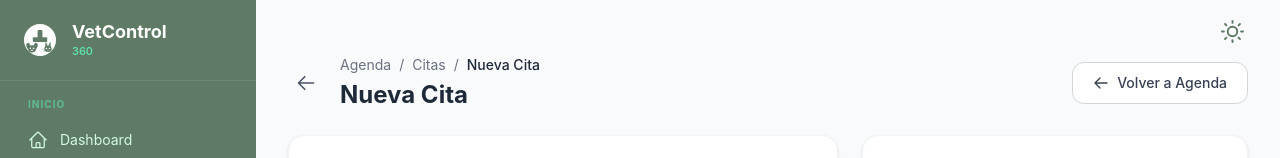
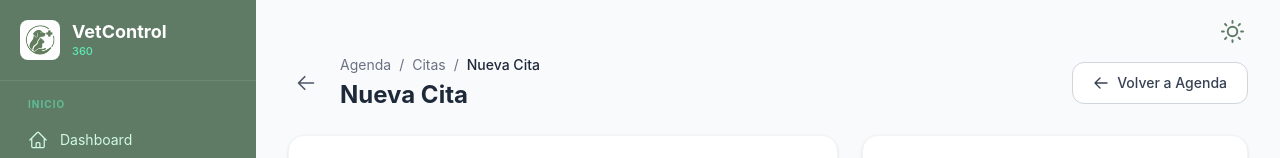
Before and after one commit to murgaalex94-rgb/vetcontrol360-web, a React (Vite) app: page /agenda/nueva in a window 1280 px wide. Shown: the top 158 px of the page. Built offline with nearby package versions, Linux system fonts and the light colour scheme.

Commit message:
AppLayout: logo real en sidebar (imagen en lugar de SVG)

```diff
--- a/src/components/AppLayout.jsx
+++ b/src/components/AppLayout.jsx
@@ -1,7 +1,6 @@
 import { Outlet, NavLink, useNavigate } from 'react-router-dom';
 import { useTheme } from '../context/ThemeContext';
 import { FiSun, FiMoon } from 'react-icons/fi';
-import Logo from './Logo';
 
 var menuGroups = [
   {
@@ -80,7 +79,7 @@ function AppLayout() {
       <aside className="w-64 min-h-screen flex flex-col" style={{ backgroundColor: 'var(--color-sidebar)' }}>
         <div className="p-5 border-b border-white/10">
           <div className="flex items-center gap-3">
-            <Logo size={40} />
+            <img src="/logo-login.png" alt="VetControl 360" className="w-10 h-10 rounded-lg object-cover" />
             <div>
               <h1 className="text-white text-lg font-bold leading-tight">VetControl</h1>
               <p className="text-emerald-300 text-[11px] font-medium">360</p>
```
Also changed, not shown: 1 other file (tests, documents, lock files or other folders).
